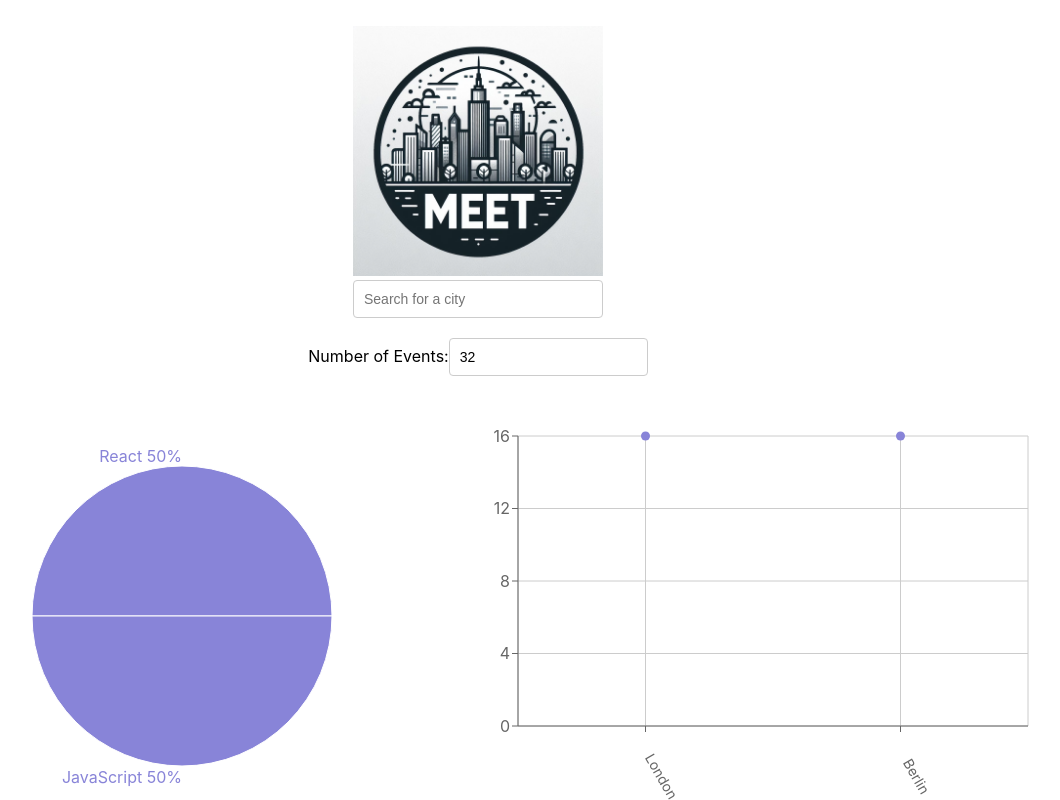
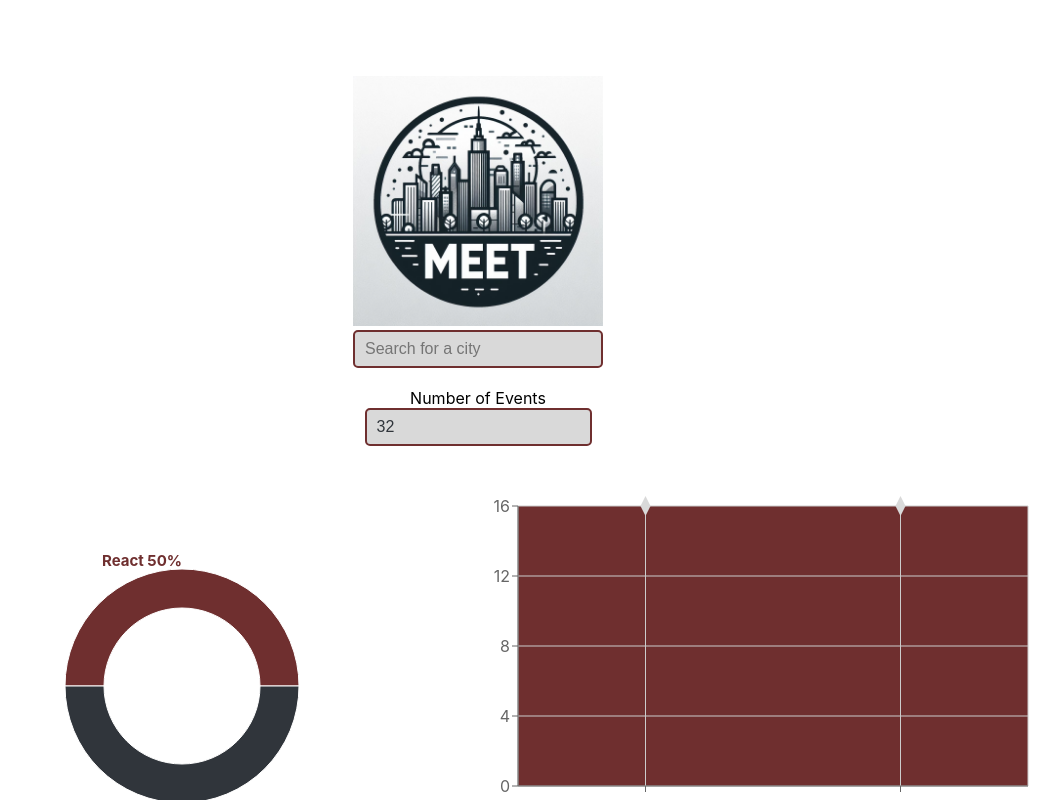
Before and after one commit to RaedanGroup/meet, a React (Create React App) app: page / in a window 1280 px wide. Shown: the top 800 px of the page, without its empty margins (162-1222 px from the left). Built offline with nearby package versions, Linux system fonts and the light colour scheme; what atatus-spa would draw is missing.

Commit message:
ex4.10 v2
Styling
   Charts
   Alert
   Install button
   Input fields

```diff
--- a/src/App.css
+++ b/src/App.css
@@ -19,12 +19,15 @@ p {
 
 input[type="text"],
 input[type="number"] {
-  padding: 8px 6px 8px 10px;
-  border-radius: 4px;
-  outline: none;
-  border: 1px solid #ccc;
-  font-size: 14px;
-  line-height: 20px;
+  background-color: #D9D9D9; /* Light grey background */
+  border: 2px solid #6F2F2F; /* Dark brown border */
+  color: #30353B; /* Dark grey text */
+  padding: 8px 6px 8px 10px; /* Padding inside the input */
+  font-size: 16px; /* Text size */
+  line-height: 20px; /* Line height */
+  border-radius: 5px; /* Rounded corners */
+  outline: none; /* Removes the outline */
+  transition: border-color 0.3s; /* Smooth transition for border color */
   align-self: center;
   height: 38px;
   margin-bottom: 20px;
@@ -105,7 +108,32 @@ input[type="number"] {
   @media (max-width: 768px) {
     grid-template-columns: 1fr;
   }
+}
 
+/* Prevent click box on pie chart for mobile */
+.non-interactive-chart * {
+  pointer-events: none;
+}
 
+.NumberOfEvents {
+  display: flex;
+  flex-direction: column;
+  align-items: center;
+}
 
+.install-button-container {
+  position: fixed;
+  top: 0;
+  left: 0;
+  width: 100%;
+  background-color: #6F2F2F;
+  display: flex;
+  justify-content: center; /* Horizontally centers the child elements (the button) */
+  align-items: center; /* Vertically centers the child elements (if necessary) */
+  z-index: 1000; /* Ensures the bar is above other content */
+  padding: 10px 0;
 }
+
+body {
+  padding-top: 50px; /* Based on the height of the install button to prevent content from being hidden */
+}
--- a/src/App.js
+++ b/src/App.js
@@ -82,7 +82,11 @@ function App() {
         {warningAlert ? <WarningAlert text={warningAlert} /> : null}
       </div>
       {/* Render the InstallButton component if the app is installable */}
-      {isInstallable && showInstallButton && <InstallButton deferredPrompt={deferredPrompt} onInstallClicked={hideInstallButton}/>}
+      {isInstallable && showInstallButton &&
+        <div className="install-button-container">
+          <InstallButton deferredPrompt={deferredPrompt} onInstallClicked={hideInstallButton}/>
+        </div>
+      }
       <CitySearch allLocations={allLocations} setCurrentCity={setCurrentCity} setInfoAlert={setInfoAlert} />
       <NumberOfEvents defaultNumber={currentNOE} onNumberChange={handleNumberChange} setErrorAlert={setErrorAlert} />
       {/* Render Event Charts */}
--- a/src/components/Alert.js
+++ b/src/components/Alert.js
@@ -45,8 +45,9 @@ class InfoAlert extends Alert {
 class ErrorAlert extends Alert {
   constructor(props) {
     super(props);
-    this.color = 'rgb(255, 0, 0)'; // red
-    this.bgColor = 'rgb(255, 220, 220)'; // light red
+    // orange and light orange
+    this.color = 'rgb(255, 140, 0)'; // orange
+    this.bgColor = 'rgb(255, 220, 180)'; // light orange
   }
 }
 
--- a/src/components/CityEventsChart.js
+++ b/src/components/CityEventsChart.js
@@ -1,29 +1,63 @@
 // src/components/CityEventsChart.js
 
-import { useState, useEffect } from 'react';
+import React, { useState, useEffect } from 'react';
 import {
   ScatterChart,
   Scatter,
   XAxis, YAxis,
   CartesianGrid,
   Tooltip,
-  ResponsiveContainer
+  ResponsiveContainer,
+  Text
 } from 'recharts';
+
+// Custom tick component
+const CustomTick = (props) => {
+  const { x, y, payload } = props;
+
+  // Adjustments for custom alignment
+  const customX = x + 5; // Adjust the coordinate by adding value
+  const customY = y + 5;
+
+  // Return a group element with a Text component as its child
+  return (
+    <g transform={`translate(${customX},${customY})`}>
+      <Text
+        // Set the angle, textAnchor, and verticalAnchor props
+        angle={60}
+        textAnchor="start"
+        verticalAnchor="start"
+        fill="#30353B"
+      >
+        {payload.value}
+      </Text>
+    </g>
+  );
+};
 
 const CityEventsChart = ({ allLocations, events }) => {
   const [data, setData] = useState([]);
 
+  // useEffect hook to update the data state when the events prop changes
   useEffect(() => {
     setData(getData());
-  }, [`${events}`]);
+  }, [events]);
 
+  // Returns an array of event location and count objects
   const getData = () => {
     const data = allLocations.map((location) => {
-      const count = events.filter((event) => event.location === location).length
-      const city = location.split(/, | - /)[0]
+      const count = events.filter((event) => event.location === location).length;
+      const city = location.split(/, | - /)[0]; // Use regex to split the location string
       return { city, count };
-    })
+    });
     return data;
+  };
+
+  // Custom shape component for scatter dots
+  const CustomScatterShape = (props) => {
+    const { cx, cy } = props;
+    // Return a diamond polygon
+    return <polygon points={`${cx-5},${cy} ${cx},${cy-10} ${cx+5},${cy} ${cx},${cy+10}`} fill="#D9D9D9" />;
   };
 
   return (
@@ -32,21 +66,24 @@ const CityEventsChart = ({ allLocations, events }) => {
         margin={{
           top: 20,
           right: 20,
-          bottom: 60,
+          bottom: 70,
           left: -30,
         }}
       >
-        <CartesianGrid />
+        <CartesianGrid fill="#6F2F2F"/>
         <XAxis
-          type="category" dataKey="city" name="City"
-          angle={60} interval={0} tick={{ dx: 20, dy: 40, fontSize: 14 }}
+          type="category"
+          dataKey="city"
+          name="City"
+          interval={0}
+          tick={<CustomTick />} // Use the CustomTick component as the tick prop
         />
         <YAxis type="number" dataKey="count" name="Number of events" allowDecimals={false} />
         <Tooltip cursor={{ strokeDasharray: '3 3' }} />
-        <Scatter name="A school" data={data} fill="#8884d8" />
+        <Scatter name="City events" data={data} fill="#C77A66" shape={<CustomScatterShape />} />
       </ScatterChart>
     </ResponsiveContainer>
   );
-}
+};
 
 export default CityEventsChart;
--- a/src/components/EventGenresChart.js
+++ b/src/components/EventGenresChart.js
@@ -2,7 +2,7 @@
 
 import React from 'react';
 import { useState, useEffect } from 'react';
-import { PieChart, Pie, ResponsiveContainer } from 'recharts';
+import { PieChart, Pie, ResponsiveContainer, Cell } from 'recharts';
 
 const EventGenresChart = ({ events }) => {
 // Create a new local state named data
@@ -24,19 +24,28 @@ const getData = () => {
   return data;
 }
 
+// Array of colors
+const colors = ['#6F2F2F', '#30353B', '#7D8179', '#E3D4A5', '#C77A66'];
+
 // Creates and returns a customized label
 const renderCustomizedLabel = ({ cx, cy, midAngle, outerRadius, percent, index }) => {
   const RADIAN = Math.PI / 180;
   const radius = outerRadius;
   const x = cx + radius * Math.cos(-midAngle * RADIAN) * 1.07;
   const y = cy + radius * Math.sin(-midAngle * RADIAN) * 1.07;
+
+  // Use the `index` to get the color from the `colors` array
+  const fillColor = colors[index % colors.length];
+
   return percent ? (
     <text
       x={x}
       y={y}
-      fill="#8884d8"
+      fill={fillColor} // Use the `fillColor` variable to set the color
       textAnchor={x > cx ? 'start' : 'end'}
       dominantBaseline="central"
+      fontWeight="bold"
+      fontSize={15}
     >
       {`${genres[index]} ${(percent * 100).toFixed(0)}%`}
     </text>
@@ -45,18 +54,25 @@ const renderCustomizedLabel = ({ cx, cy, midAngle, outerRadius, percent, index }
 
 // Return a ResponsiveContainer component with a PieChart component as its child
   return (
-    <ResponsiveContainer width="99%" height={400}>
+    <ResponsiveContainer width="99%" height={400} className="non-interactive-chart">
       <PieChart>
         <Pie
           data={data}
           dataKey="value"
           cx="50%"
           cy="50%"
-          fill="#8884d8"
           labelLine={false}
           label={renderCustomizedLabel}
-          outerRadius={150}
-        />
+          outerRadius="60%"
+          innerRadius="40%"
+        >
+          {
+            data.map((entry, index) => (
+              <Cell key={`cell-${index}`} fill={colors[index]}/>
+            ))
+          }
+        </Pie>
+
       </PieChart>
     </ResponsiveContainer>
   );
--- a/src/components/InstallButton.js
+++ b/src/components/InstallButton.js
@@ -24,7 +24,7 @@ const InstallButton = ({ deferredPrompt, onInstallClicked }) => {
 
   // Return a button to install the app
   return (
-    <button id="installButton" onClick={handleClick} style={{ display: 'block' }}>
+    <button id="installButton" onClick={handleClick} style={{ display: 'block', fontSize: '20px', fontWeight: 'bold' }}>
       Install MEET App
     </button>
   );
--- a/src/components/NumberOfEvents.js
+++ b/src/components/NumberOfEvents.js
@@ -26,14 +26,14 @@ const NumberOfEvents = ({ onNumberChange, defaultNumber = 32, setErrorAlert }) =
 
   return (
     <div className="NumberOfEvents">
-      <label htmlFor="number-of-events">Number of Events:</label>
+      <label htmlFor="number-of-events">Number of Events</label>
       <input
         type="number"
         id="number-of-events"
         className="number-of-events"
         value={numberOfEvents}
         onChange={handleInputChange}
-        // min="1"
+        min="1"
       />
     </div>
   );
```
